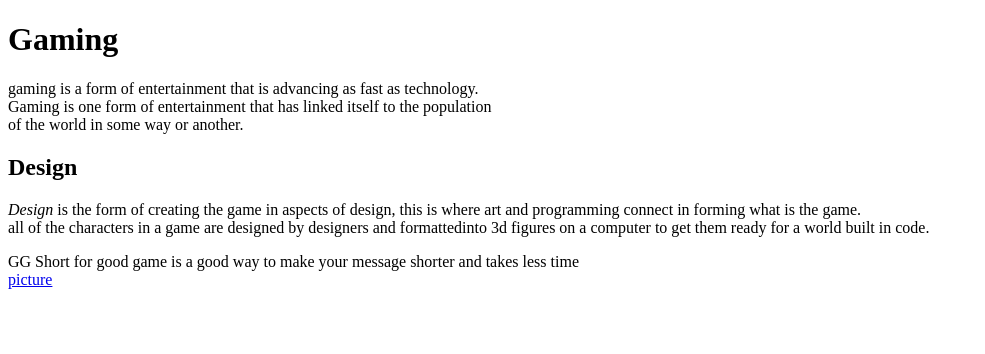
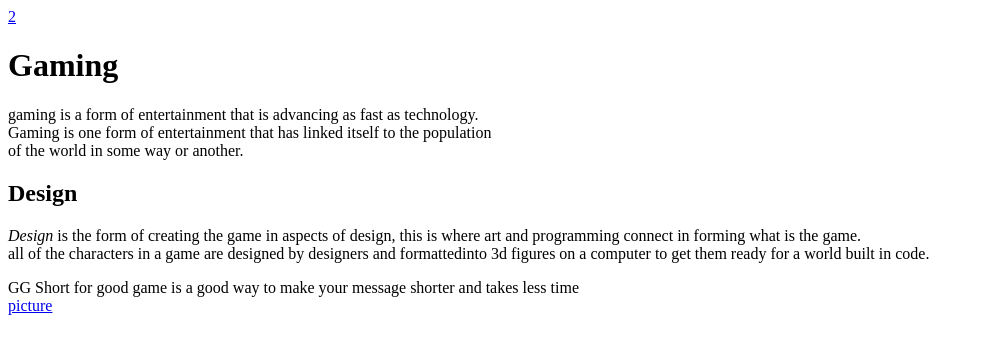
Before and after one commit to dreysonnichols/dreysonnichols.github.io, a plain HTML site: page index.html in a window 1280 px wide. Shown: the whole page, without its empty margins (0-985 px from the left). Drawn offline with Linux system fonts and the light colour scheme.

Commit message:
Update index.html

```diff
--- a/index.html
+++ b/index.html
@@ -5,6 +5,7 @@
 </title>
 </head>
 <body>
+  <a href="dreysonnichols.github.io/page 2">2</a>
 <h1>
 <b>Gaming</b>
 </h1>
```
